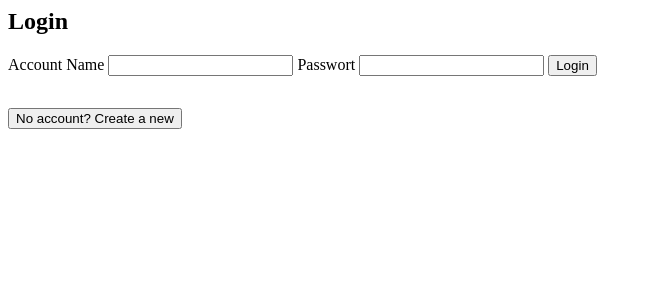
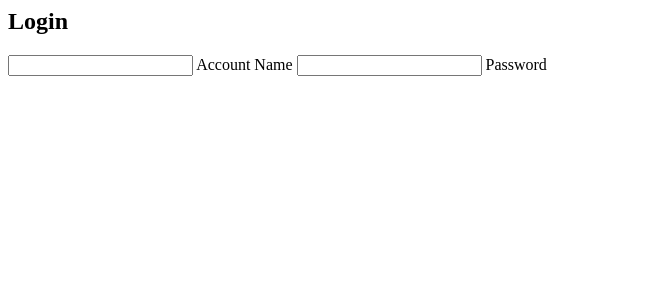
Before and after one commit to HobbyBlobby/ChoreHero, a PHP site: page /login/login.component.html in a window 1280 px wide. Shown: the top 300 px of the page, without its empty margins (0-652 px from the left). Run offline with PHP 8.4, Linux system fonts and the light colour scheme.

Commit message:
redesign login page (also hide/show toolbar from component)

```diff
--- a/src/app/app.component.html
+++ b/src/app/app.component.html
@@ -12,7 +12,7 @@
         </li>
       </ul>
     </p-sidebar>
-    <p-toolbar class="top-toolbar" [style]="{'background': 'inherit', 'border': '0px'}">
+    <p-toolbar *ngIf="showToolbar" class="top-toolbar" [style]="{'background': 'inherit', 'border': '0px'}">
       <div class="p-toolbar-group-start">
         <p-button (click)="sidebarVisible = true" icon="pi pi-bars"></p-button>
       </div>
--- a/src/app/app.component.ts
+++ b/src/app/app.component.ts
@@ -47,10 +47,12 @@ import { MenuItem } from 'primeng/api';
 export class AppComponent {
   title = 'angular-test';
   // @ViewChild(MatSidenav) sidenav!: MatSidenav;
+  private hideToolbarEvent: Observable<boolean>;
   public menuEntries : Observable<bottomAction[]>;
   public bottomActions : bottomAction[];
   public sidebarVisible : boolean = false;
   mainMenu: MenuItem[] | undefined;
+  public showToolbar: boolean = true;
 
   constructor(
     private snackBar: MatSnackBar,
@@ -58,11 +60,13 @@ export class AppComponent {
     private router: Router,
     private loginService: LoginService,
     private location: Location,
-    private appService: AppService,
+    private appService: AppService
 ) {
   this.bottomActions = [];
   this.menuEntries = this.appService.changeOnActions$; //.subscribe(value => {this.menuEntries = value;});
   this.menuEntries.subscribe(actions => this.bottomActions = actions || []);
+  this.hideToolbarEvent = this.appService.changeOnHideToolbar;
+  this.hideToolbarEvent.subscribe(hide => this.showToolbar = !hide);
 
   window.onscroll = function() {
     console.log("Scroll");
--- a/src/assets/themes/mytheme/_variables.scss
+++ b/src/assets/themes/mytheme/_variables.scss
@@ -1,5 +1,5 @@
 $primaryColor:#7b1fa2 !default;
-$primaryTextColor:#121212 !default;
+$primaryTextColor:#ffffff !default;
 $accentColor:#A5D6A7 !default;
 $accentTextColor:#121212 !default;
 
--- a/src/groups/groups.component.ts
+++ b/src/groups/groups.component.ts
@@ -38,6 +38,7 @@ export class GroupsComponent {
     private appService: AppService
 ) {
   this.appService.emitChangeActions(this.menuEntries);
+  this.appService.emitShowToolbar();
 }
 
   ngOnInit(): void {
--- a/src/login/login.component.html
+++ b/src/login/login.component.html
@@ -1,23 +1,19 @@
-<!-- <div class="content"> -->
-    <!-- <mat-sidenav-container class="sidenav-container"> -->
-        <!-- <mat-sidenav-content> -->
-            <section class="formBox">
-                <h2 class="section-heading">Login</h2>
-                <form [formGroup]="loginForm" (submit)="submitLogin()" class="loginForm">
-                    <mat-form-field>
-                        <mat-label for="account">Account Name</mat-label>
-                        <input matInput id="acount" type="text" formControlName="account">
-                    </mat-form-field>
-                    <mat-form-field>
-                        <mat-label for="passphrase">Passwort</mat-label>
-                        <input matInput id="passphrase" type="password" formControlName="passphrase">
-                    </mat-form-field>
-                    <button mat-raised-button color="primary" type="submit">Login</button>
-                </form>
-                <div style="margin-top:2em">
-                    <button mat-button color="primary" (click)="clickCreateAccount()" type="submit">No account? Create a new</button>
-                </div>
-            </section>
-        <!-- </mat-sidenav-content> -->
-    <!-- </mat-sidenav-container> -->
-<!-- </div> -->
+<div class="flex flex-column gap-3 m-auto max-w-min">
+    <h2 i18n>Login</h2>
+    <form [formGroup]="loginForm" (submit)="submitLogin()" class="loginForm">
+        <span class="p-float-label">
+            <input pInputText id="acount" type="text" formControlName="account">
+            <label for="account" i18n>Account Name</label>
+        </span>
+        <span class="p-float-label mt-4">
+            <input pInputText id="passphrase" type="password" formControlName="passphrase">
+            <label for="passphrase" i18n>Password</label>
+        </span>
+        <div class="mt-3">
+            <p-button type="submit" severity="primary" i18n-label label="Login"></p-button>
+        </div>
+    </form>
+    <div class="mt-4">
+        <p-button type="submit" [text]="true" i18n-label label="No account? Click here to create" (click)="this.clickCreateAccount()"></p-button>
+    </div>
+</div>
```
Also changed, not shown: src/app.service.ts (+9 -0 lines), src/login/login.component.scss (deleted, +0 -10 lines), src/login/login.component.ts (+8 -5 lines).
